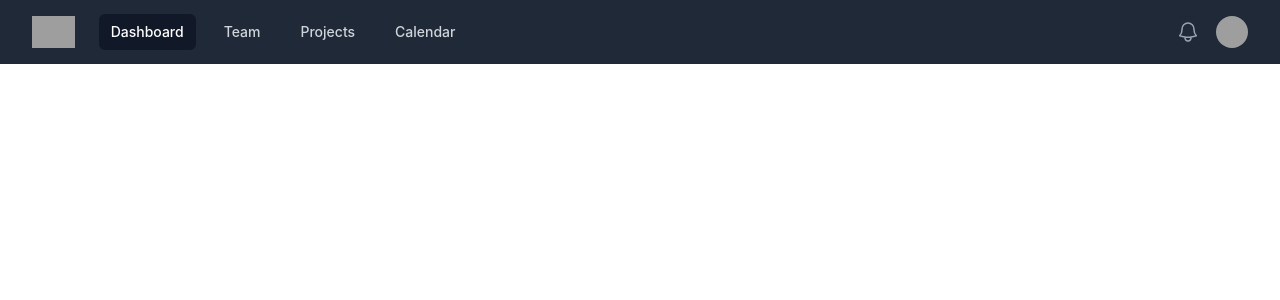
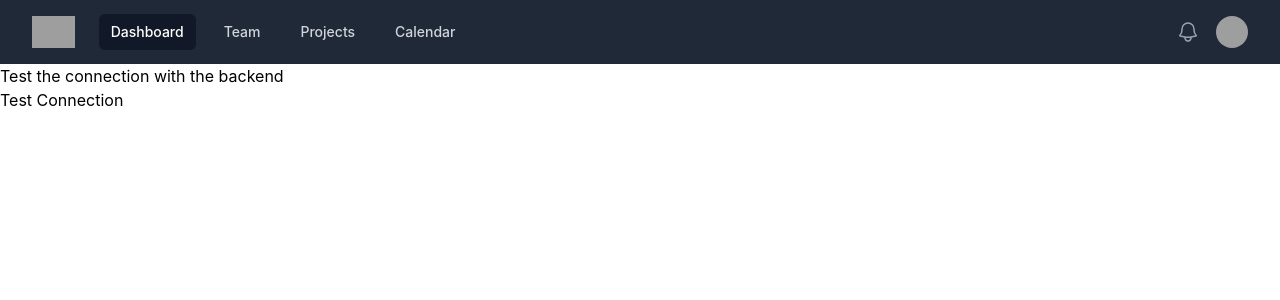
Before and after one commit to JohanDBothma/cricket-scorer-frontend, a React (Create React App) app: page / in a window 1280 px wide. Shown: the top 300 px of the page. Built offline with nearby package versions, Linux system fonts and the light colour scheme; grey boxes are pictures that could not be loaded.

Commit message:
Add formik and basic form to test connection to db

```diff
--- a/package.json
+++ b/package.json
@@ -8,6 +8,7 @@
     "@testing-library/jest-dom": "^5.17.0",
     "@testing-library/react": "^13.4.0",
     "@testing-library/user-event": "^13.5.0",
+    "formik": "^2.4.4",
     "react": "^18.2.0",
     "react-dom": "^18.2.0",
     "react-scripts": "5.0.1",
--- a/src/App.js
+++ b/src/App.js
@@ -1,6 +1,6 @@
 import logo from './logo.svg';
 import './App.css';
-import Form from './components/Form/Form';
+import TestConnectionForm from './components/Form/TestConnectionForm';
 import Carousel from './components/Carousel';
 import Header from './components/Navigation/Header';
 
@@ -9,6 +9,7 @@ function App() {
         <div className="">
             <Header />
             {/* <Carousel /> */}
+            <TestConnectionForm />
         </div>
     );
 }
--- a/src/components/Form/Form.js
+++ /dev/null
@@ -1,73 +0,0 @@
-import React, { useState } from 'react';
-
-const apiUrl = process.env.REACT_APP_API_URL
-
-function Form() {
-  const [formData, setFormData] = useState({
-    name: '',
-    email: '',
-  });
-
-  const handleChange = (e) => {
-    const { name, value } = e.target;
-    setFormData((prevData) => ({
-      ...prevData,
-      [name]: value,
-    }));
-  };
-
-  const handleSubmit = async (e) => {
-    e.preventDefault();
-    try {
-      const response = await fetch(apiUrl + 'insert', {
-        method: 'POST',
-        headers: {
-          'Content-Type': 'application/json',
-        },
-        body: JSON.stringify(formData),
-      });
-
-      if (response.ok) {
-        // Handle successful submission, e.g., show a success message
-        console.log('Form data submitted successfully');
-      } else {
-        // Handle errors, e.g., show an error message
-        console.error('Error submitting form data');
-      }
-    } catch (error) {
-      console.error('Error submitting form data:', error);
-    }
-  };
-
-  return (
-    <form onSubmit={handleSubmit}>
-      <div>
-		<p>url : {apiUrl}</p>
-        <label htmlFor="name">Name</label>
-        <input
-          type="text"
-          id="name"
-          name="name"
-          value={formData.name}
-          onChange={handleChange}
-        />
-      </div>
-      <div>
-        <label htmlFor="email">Email</label>
-        <input
-          type="email"
-          id="email"
-          name="email"
-          value={formData.email}
-          onChange={handleChange}
-        />
-      </div>
-      {/* Add more input fields here as needed */}
-      <div>
-        <button type="submit">Submit</button>
-      </div>
-    </form>
-  );
-}
-
-export default Form;
--- /dev/null
+++ b/src/components/Form/TestConnectionForm.js
@@ -0,0 +1,57 @@
+import React, { useState } from 'react';
+import { Formik, Form } from 'formik';
+
+const TestConnectionForm = () => {
+  const [responseMessage, setResponseMessage] = useState('');
+  const apiUrl = process.env.REACT_APP_API_URL
+
+  return (
+    <div>
+      <h1>Test the connection with the backend</h1>
+      <Formik
+        initialValues={{
+          'response': ''
+        }}
+        onSubmit={async (setSubmitting) => {
+          try {
+            const response = await fetch(apiUrl, {
+              method: 'GET',
+              headers: {
+                'Content-Type': 'application/json',
+              },
+            });
+
+            if (response.ok) {
+              const data = await response.json();
+              setResponseMessage(data.message);
+            } else {
+              setResponseMessage('Error connecting to the server');
+            }
+          } catch (error) {
+            console.error('Error submitting form data:', error);
+            setResponseMessage('Error connecting to the server');
+          } finally {
+            setSubmitting(false);
+          }
+        }}
+      >
+        {({
+          isSubmitting,
+        }) => (
+          <Form>
+            <button type="submit" disabled={isSubmitting}>
+              Test Connection
+            </button>
+          </Form>
+        )}
+      </Formik>
+      {responseMessage && (
+        <div className="response-message">
+          {responseMessage}
+        </div>
+      )}
+    </div>
+  );
+};
+
+export default TestConnectionForm;
```
Also changed, not shown: 1 other file (tests, documents, lock files or other folders).
